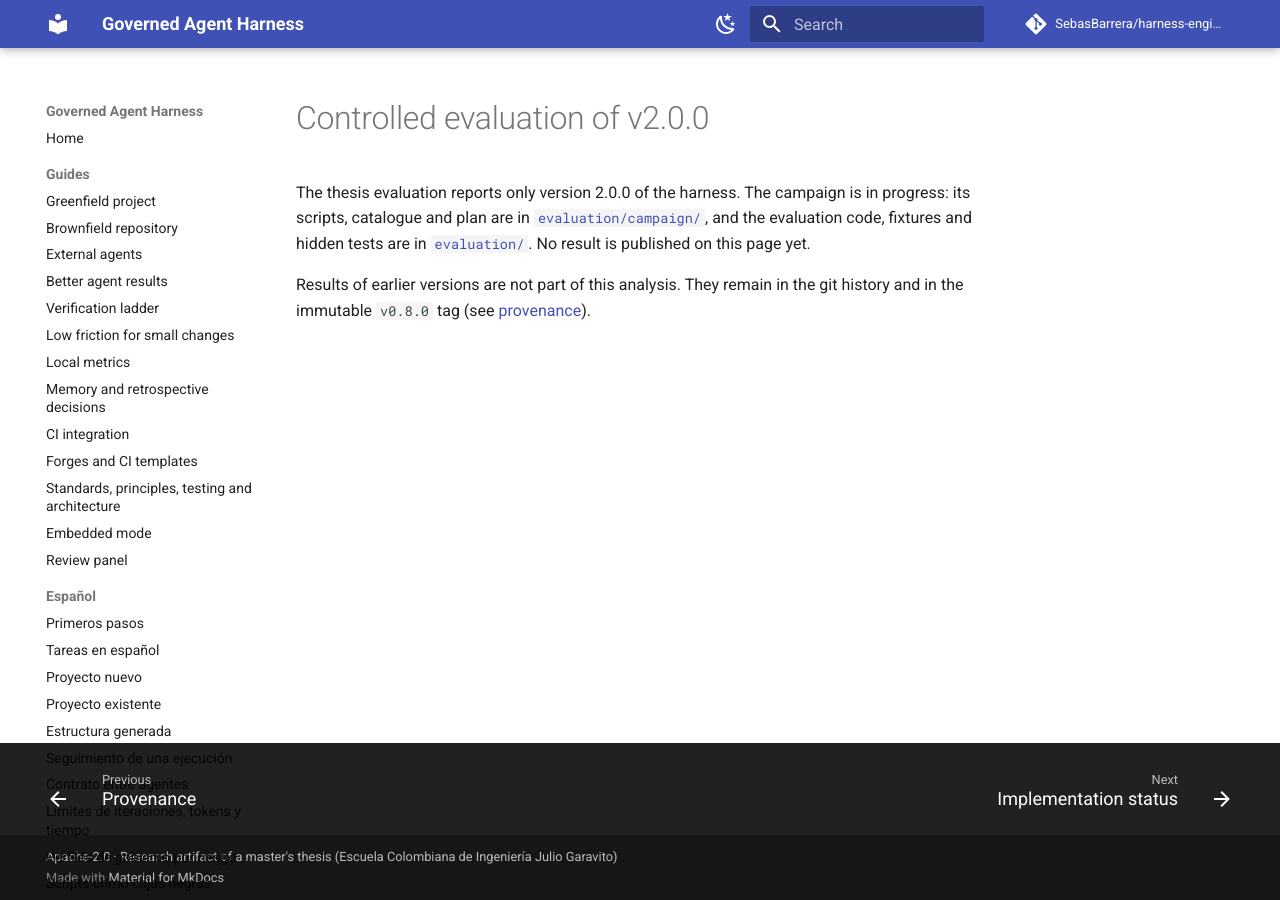
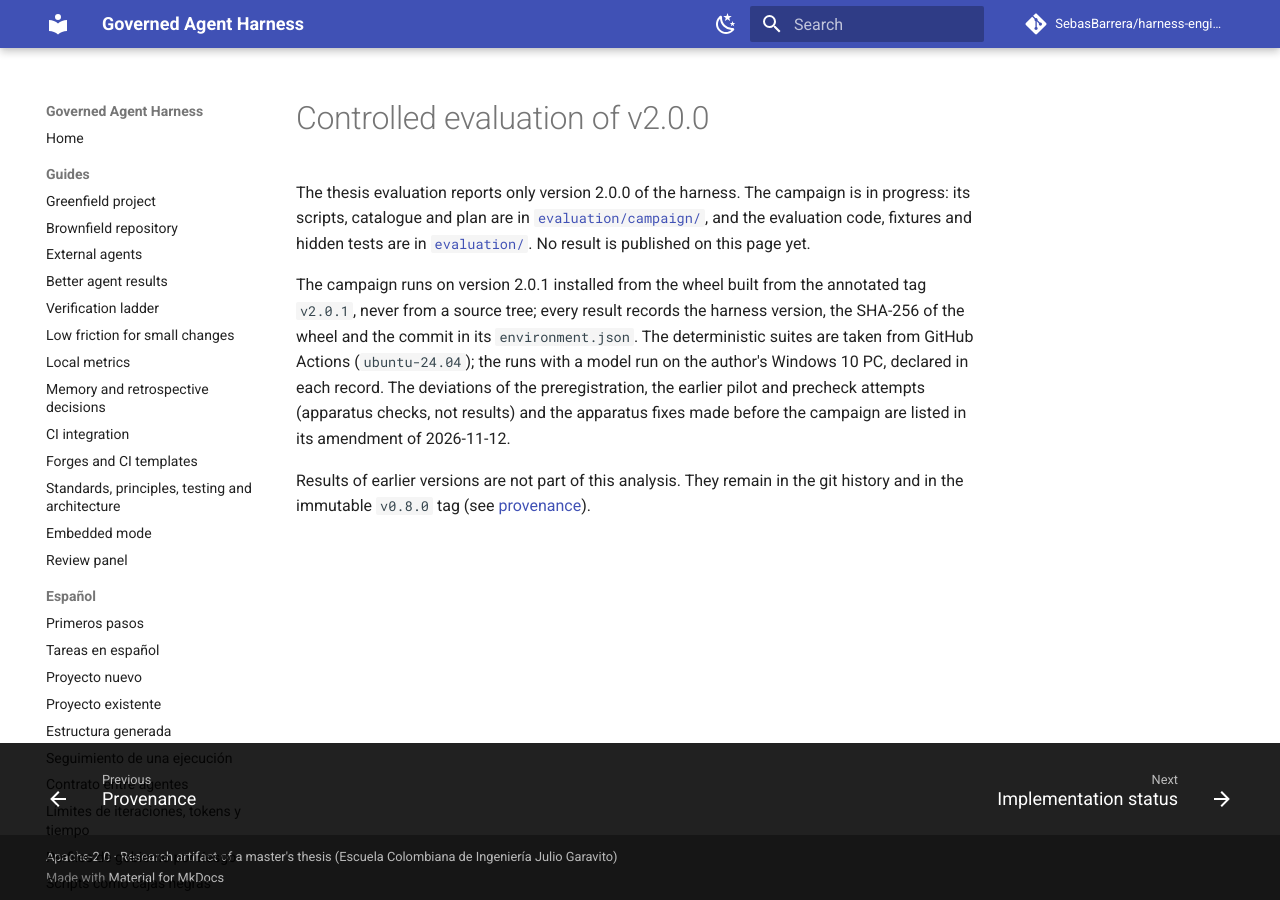
Before and after one commit to SebasBarrera/harness-engineering, an MkDocs documentation site: the page built from docs/evaluation/results.md, in a window 1280 px wide. Built offline with MkDocs 1.6.1 and Material for MkDocs 9.7.7, drawn with Linux system fonts in a browser that asks for light colours; comment, search, counter and statistics services are not loaded.

Commit message:
docs(evaluation): state that the campaign runs on the 2.0.1 wheel and document the fixes
The thesis page, the results page and the campaign README still named 2.0.0 or left open which
build the campaign uses. They now say that it runs on 2.0.1 installed from the wheel of its tag,
that rule 6 covers the deterministic suites while the model runs come from the author's Windows
PC, and point at the amendment that lists the earlier attempts. The evaluation README and the
changelog describe the invalid run start record, refused tasks, the nominal and discriminating
hidden tests, the poor levels without SPEC.md and the separate direct-po condition.

```diff
--- a/docs/evaluation/results.md
+++ b/docs/evaluation/results.md
@@ -7,5 +7,13 @@ and the evaluation code, fixtures and hidden tests are in
 [`evaluation/`](https://github.com/SebasBarrera/harness-engineering/tree/develop/evaluation).
 No result is published on this page yet.
 
+The campaign runs on version 2.0.1 installed from the wheel built from the annotated tag
+`v2.0.1`, never from a source tree; every result records the harness version, the SHA-256 of the
+wheel and the commit in its `environment.json`. The deterministic suites are taken from GitHub
+Actions (`ubuntu-24.04`); the runs with a model run on the author's Windows 10 PC, declared in
+each record. The deviations of the preregistration, the earlier pilot and precheck attempts
+(apparatus checks, not results) and the apparatus fixes made before the campaign are listed in
+its amendment of 2026-11-12.
+
 Results of earlier versions are not part of this analysis. They remain in the git history and in
 the immutable `v0.8.0` tag (see [provenance](../provenance.md)).
```
Also changed, not shown: CHANGELOG.md (+15 -0 lines), docs/thesis.md (+7 -0 lines), evaluation/README.md (+16 -0 lines), evaluation/campaign/README.md (+11 -6 lines).
